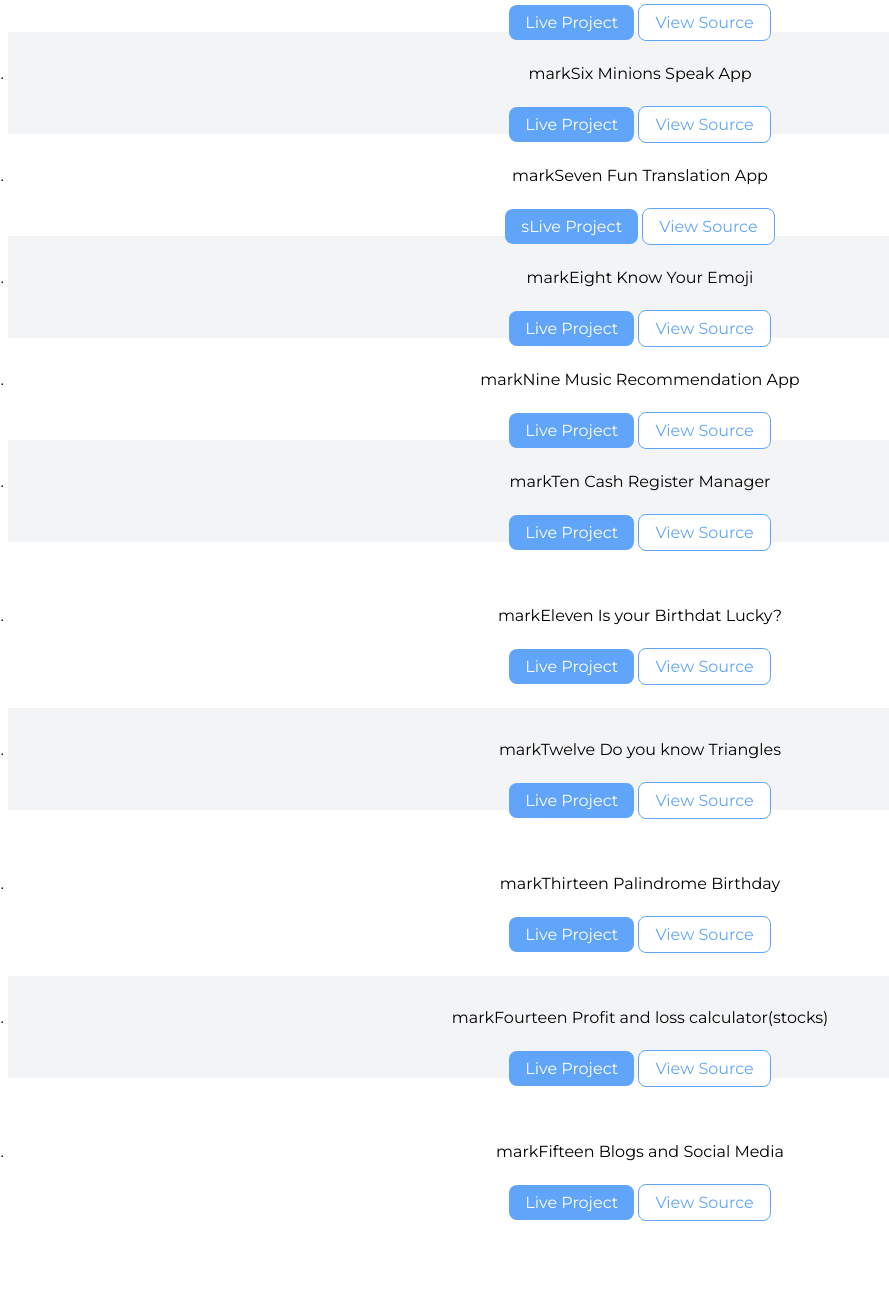
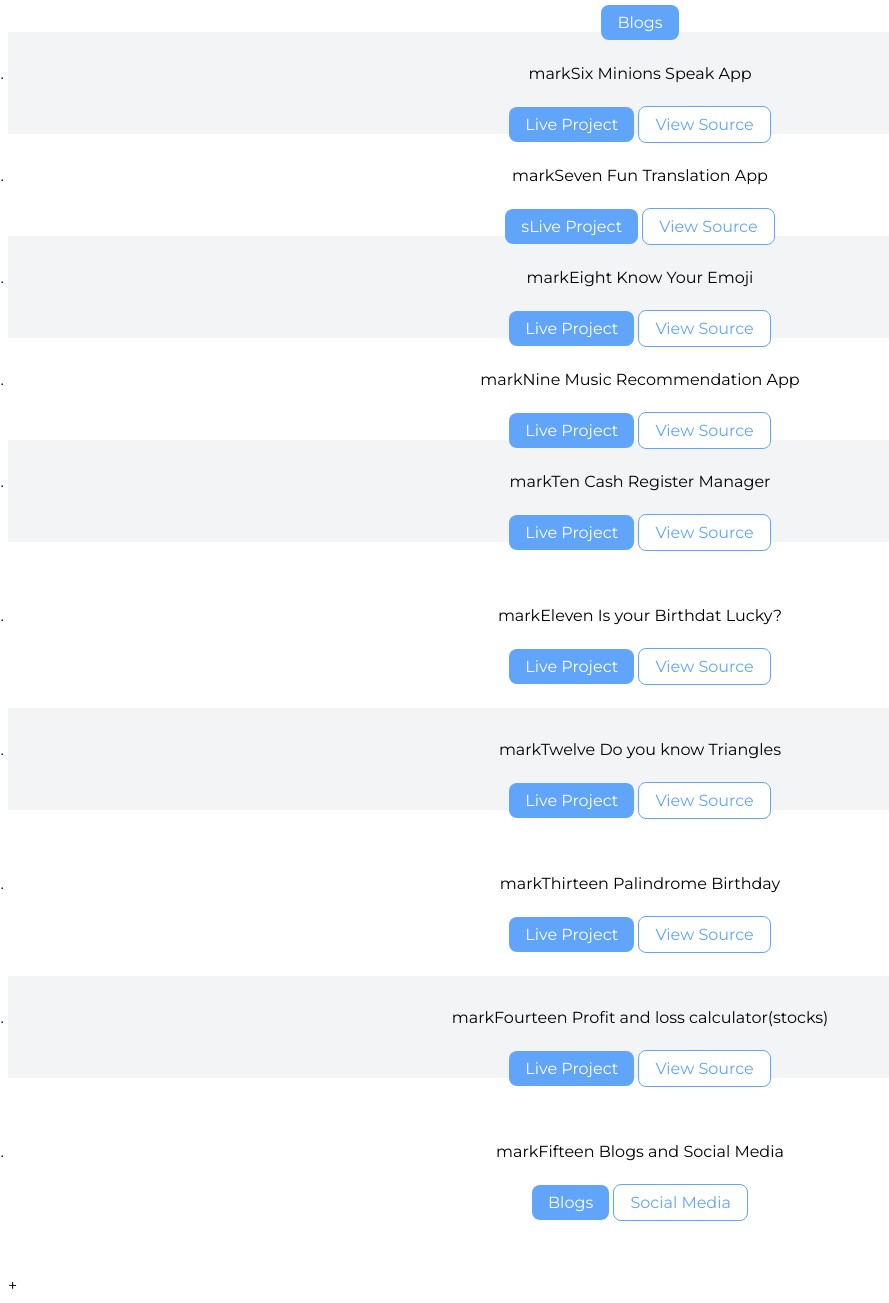
Before and after one commit to saahith23/html-3, a plain HTML site: page projects.html in a window 1280 px wide. Shown: the part 632-1935 px from the top of the page, without its empty margins (0-889 px from the left). Before the commit the page ends 1908 px from the top, so only its background shows below. Drawn offline with Linux system fonts and the light colour scheme.

Commit message:
projectlink

```diff
--- a/projects.html
+++ b/projects.html
@@ -41,8 +41,8 @@
             <a class = "link link-secondary" href  ="https://github.com/saahith23/html-3">View Source</a>
         </li>
         <li><div class="project-padding">markFive  Adding Blogs in Portfolio Website</div>
-            <a class = "link link-primary" href  ="/">Live Project</a>
-            <a class = "link link-secondary" href  ="/">View Source</a>
+            <a class = "link link-primary" href  ="blogs.html">Blogs</a>
+
         </li>
        <li class= "project-list"><div class="project-padding">markSix Minions Speak App</div>
             <a class = "link link-primary" href  ="/">Live Project</a>
@@ -53,12 +53,12 @@
             <a class = "link link-secondary" href  ="https://github.com/saahith23/fun-translation-app">View Source</a>
         </li>
         <li class= "project-list"><div class="project-padding">markEight Know Your Emoji</div>
-            <a class = "link link-primary" href  ="/">Live Project</a>
-            <a class = "link link-secondary" href  ="/">View Source</a>
+            <a class = "link link-primary" href  ="https://o8lwv.csb.app/">Live Project</a>
+            <a class = "link link-secondary" href  ="https://github.com/saahith23/emoji-fun">View Source</a>
         </li>
         <li><div class="project-padding">markNine Music Recommendation App</div>
-            <a class = "link link-primary" href  ="/">Live Project</a>
-            <a class = "link link-secondary" href  ="/">View Source</a>
+            <a class = "link link-primary" href  ="https://g68qs.csb.app/">Live Project</a>
+            <a class = "link link-secondary" href  ="https://github.com/saahith23/music-suggestion">View Source</a>
         </li>
         <li class= "project-list"><div class="project-padding">markTen Cash Register Manager</div>
             <a class = "link link-primary" href  ="/">Live Project</a>
@@ -81,11 +81,11 @@
             <a class = "link link-secondary" href  ="https://github.com/saahith23/profit-loss">View Source</a>
         </li>
         <li class= "project-padding"><div class="project-padding">markFifteen Blogs and Social Media</div>
-            <a class = "link link-primary" href  ="/">Live Project</a>
-            <a class = "link link-secondary" href  ="/">View Source</a>
+            <a class = "link link-primary" href  ="blogs.html">Blogs</a>
+            <a class = "link link-secondary" href  ="/">Social Media</a>
         </li>
 
     </ol>
-
+    +
 </body>
 </html>
```
